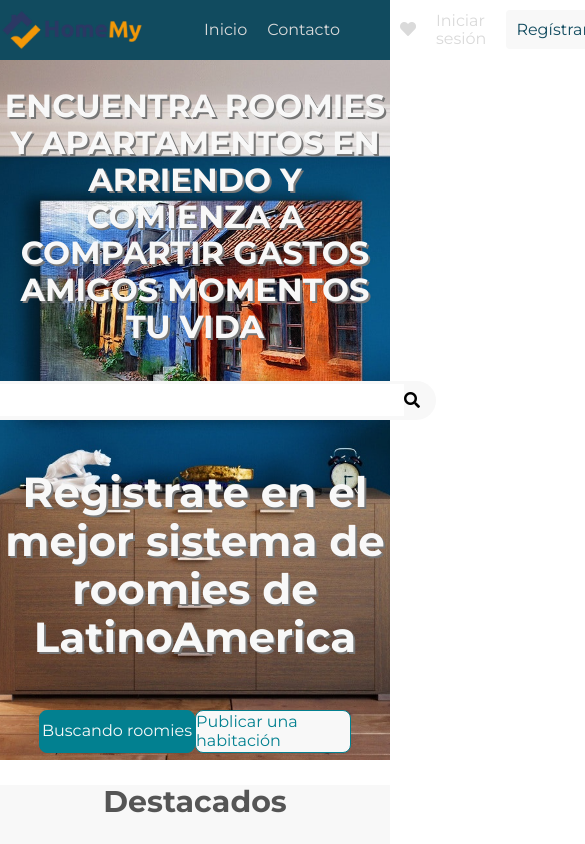
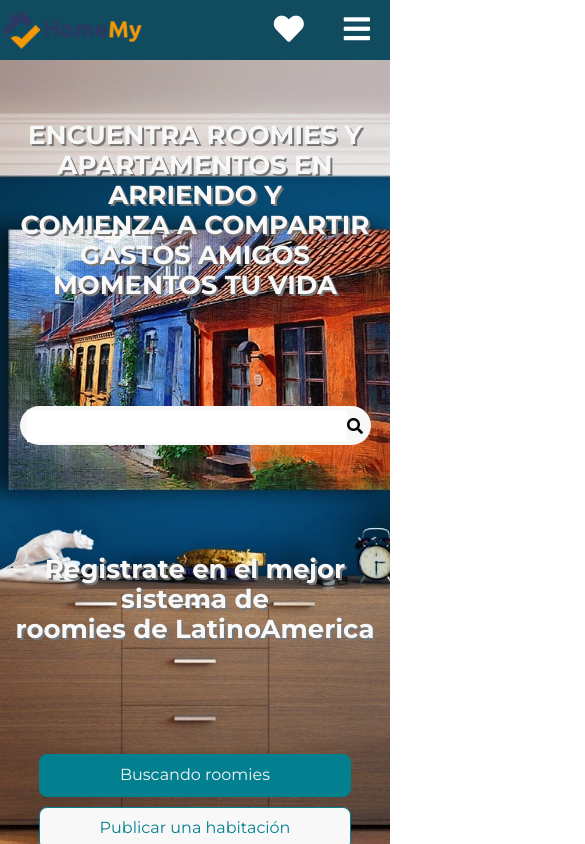
Before and after one commit to camiloVelandia/sleepSharingApp, a React app: page / in a window 390 px wide. Shown: the top 844 px of the page, 585 px wide, since content can reach past the window. Built offline with nearby package versions, Linux system fonts and the light colour scheme.

Commit message:
Update responsive in hero and header

```diff
--- a/src/components/Header/index.js
+++ b/src/components/Header/index.js
@@ -1,38 +1,39 @@
 import React from 'react';
 
-import {TopNavbar, Menu, Ul, A,Img} from './styles'
-import logo from '../../../static/logo.png'
+import { TopNavbar, Menu, Ul, A, Img, MenuResponsive } from './styles';
+import logo from '../../../static/logo.png';
 
 const Header = () => {
-  return(
+  return (
     <>
       <TopNavbar>
         <Img src={logo} alt="logo" />
         <Menu>
           <Ul>
-            <li>
-              Inicio
-            </li>
-            <li>
-              Contacto
-            </li>
+            <li>Inicio</li>
+            <li>Contacto</li>
           </Ul>
           <Ul>
             <li>
               <i className="fas fa-heart" />
             </li>
-            <li>
-              Iniciar sesión
-            </li>
+            <li>Iniciar sesión</li>
             <li>
               <A href="/">Regístrarse</A>
             </li>
           </Ul>
         </Menu>
-        <span />
+        <MenuResponsive>
+          <a href="">
+            <i className="fas fa-heart" />
+          </a>
+          <a href="">
+            <i className="fas fa-bars" />
+          </a>
+        </MenuResponsive>
       </TopNavbar>
     </>
-  )
-}
+  );
+};
 
-export default Header
+export default Header;
--- a/src/components/Header/styles.js
+++ b/src/components/Header/styles.js
@@ -1,37 +1,52 @@
 import styled from 'styled-components';
 
-export const TopNavbar =styled.header`
-  height:60px;
-  background-color:#114B5F;
-  display:flex;
-  align-items:center;
-`
+export const TopNavbar = styled.header`
+  height: 60px;
+  background-color: #114b5f;
+  display: flex;
+  align-items: center;
+`;
 
 export const Menu = styled.nav`
-  display:flex;
-  justify-content:space-between;
-  width:100%;
-`
+  display: flex;
+  justify-content: space-between;
+  width: 100%;
+  @media (max-width: 767px) {
+    display: none;
+  }
+`;
 
-export const Ul=styled.ul`
-  display:flex;
-  align-items:center;
-  & li{
-    list-style:none;
-    color:#DADADA;
-    margin-right:20px;
+export const Ul = styled.ul`
+  display: flex;
+  align-items: center;
+  & li {
+    list-style: none;
+    color: #dadada;
+    margin-right: 20px;
   }
-`
+`;
 
-export const A =styled.a`
-  background-color:#F8F8F8;
-  color:#114B5F;
-  border-radius:4px;
-  padding:10px;
-  text-decoration:none;
-`
-export const Img=styled.img `
-  width:160;
-  height:40px;
-  margin-right:20px;
-`
+export const A = styled.a`
+  background-color: #f8f8f8;
+  color: #114b5f;
+  border-radius: 4px;
+  padding: 10px;
+  text-decoration: none;
+`;
+export const Img = styled.img`
+  width: 160;
+  height: 40px;
+  margin-right: 20px;
+`;
+export const MenuResponsive = styled.div`
+  font-size: 30px;
+  position: absolute;
+  right: 0;
+  & a {
+    color: white;
+    padding: 0 20px;
+  }
+  @media (min-width: 767px) {
+    display: none;
+  }
+`;
--- a/src/components/Hero/styles.js
+++ b/src/components/Hero/styles.js
@@ -1,67 +1,87 @@
-import styled from 'styled-components'
-import  heroImage from '../../../static/hero_image.png'
-
+import styled from 'styled-components';
+import heroImage from '../../../static/hero_image.png';
 
 export const HeroSearch = styled.div`
-  background-image:url(${heroImage});
-  background-repeat:no-repeat;
-  background-size:cover;
-  background-position:center center;
-  height:700px;
-  display:flex;
-  flex-direction:column;
-  align-items:center;
-  justify-content:space-around;
-  & h1{
-    text-shadow: 2px 2px #777777;;
-    color:#F8F8F8;
-    text-align:center;
+  background-image: url(${heroImage});
+  background-repeat: no-repeat;
+  background-size: cover;
+  background-position: center center;
+  display: flex;
+  flex-direction: column;
+  align-items: center;
+  justify-content: space-around;
+  height: 90vh;
+  & h1 {
+    text-shadow: 2px 2px #777777;
+    color: #f8f8f8;
+    text-align: center;
   }
-  & h2{
-    text-shadow: 2px 2px #777777;;
-    color:#F8F8F8;
-    text-align:center;
-    font-size:42px;
+  & h2 {
+    text-shadow: 2px 2px #777777;
+    color: #f8f8f8;
+    text-align: center;
+    font-size: 42px;
   }
-`
+  @media (max-width: 767px) {
+    height: 100vh;
+    & h1,
+    h2 {
+      font-size: 26px;
+    }
+  }
+`;
 
-
-export const Search= styled.div`
-  border-radius:20px;
-  height:39px;
-  width:481px;
-  background-color:#F8F8F8;
-  display:flex;
-  justify-content:center;
-  align-items:center;
-  & input{
-    border:none;
-    height:30px;
-    width:430px;
+export const Search = styled.div`
+  border-radius: 20px;
+  height: 39px;
+  width: 100%;
+  max-width: 481px;
+  background-color: #f8f8f8;
+  display: flex;
+  justify-content: center;
+  align-items: center;
+  & input {
+    border: none;
+    height: 30px;
+    width: 100%;
+    max-width: 430px;
   }
-  & input:focus{
-    outline:none;
-    outline-width:0;
+  & input:focus {
+    outline: none;
+    outline-width: 0;
   }
-`
-export const ButtonContainer =styled.div`
-  display:flex;
-  width:80vw;
-  justify-content:space-around;
-  & a{
-    display:flex;
-    align-items:center;
-    border:#028090 solid 1px;
-    height:41px;
-    width:330px;
-    justify-content:center;
-    background-color:#F8F8F8;
-    color:#028090;
-    text-decoration:none;
-    border-radius:8px;
+  @media (max-width: 767px) {
+    width: 90%;
+    & input {
+      width: 90%;
+    }
   }
-  & a.host__button{
-    color:#F8F8F8;
-    background-color:#028090;
+`;
+export const ButtonContainer = styled.div`
+  display: flex;
+  width: 80vw;
+  justify-content: space-around;
+  & a {
+    display: flex;
+    align-items: center;
+    border: #028090 solid 1px;
+    height: 41px;
+    width: 330px;
+    justify-content: center;
+    background-color: #f8f8f8;
+    color: #028090;
+    text-decoration: none;
+    border-radius: 8px;
+    margin-bottom: 60px;
   }
-`
+  & a.host__button {
+    color: #f8f8f8;
+    background-color: #028090;
+  }
+  @media (max-width: 767px) {
+    flex-wrap: wrap;
+    & a {
+      margin-bottom: 10px;
+    }
+  }
+`;
```
Also changed, not shown: src/components/Hero/index.js (+10 -12 lines).
